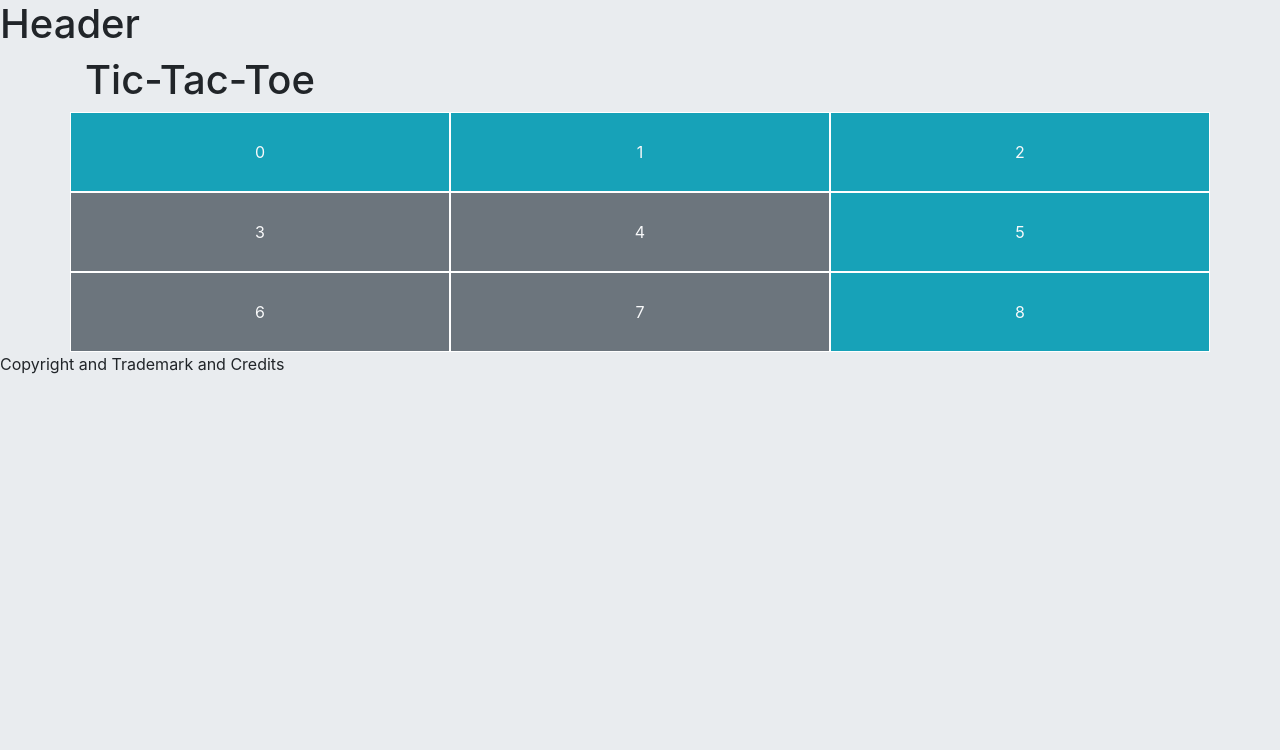
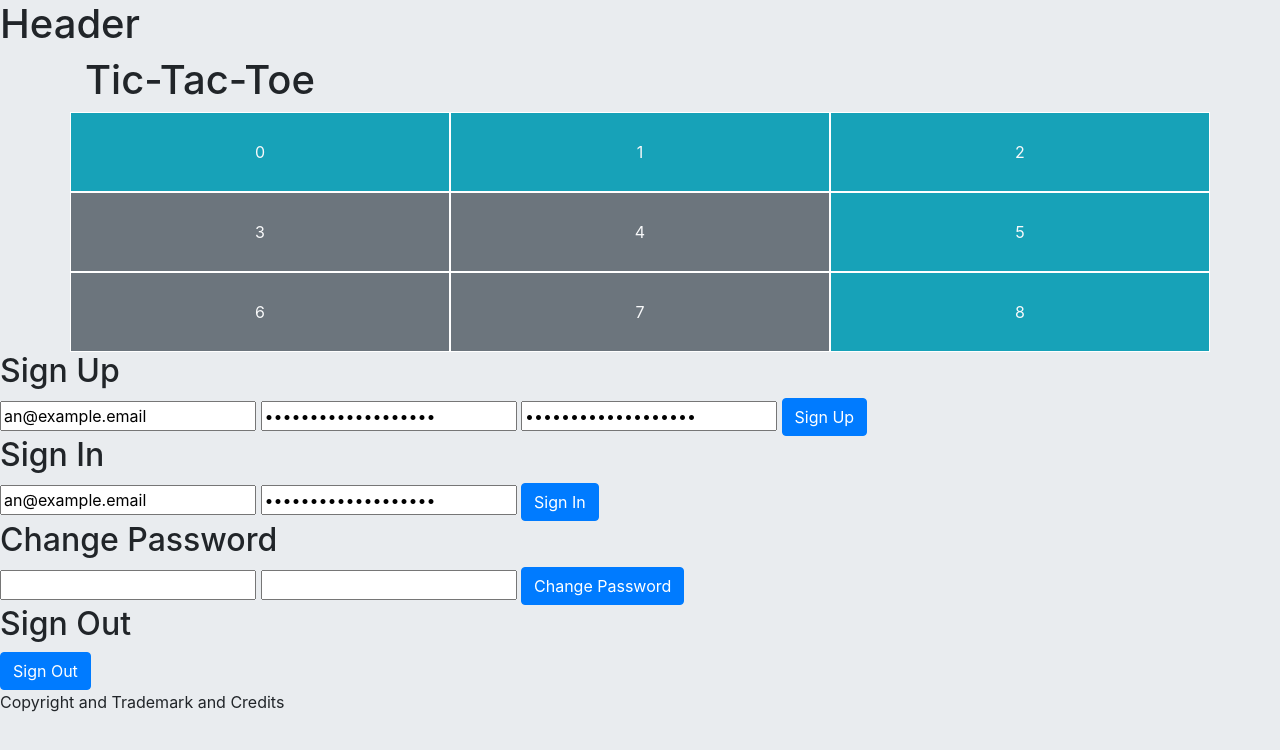
Before and after one commit to sr-hub/game-project-client, a website built with webpack: page index.html in a window 1280 px wide. Built offline with nearby package versions, Linux system fonts and the light colour scheme; some packages are replaced by stand-ins of ours; no server answers.

Commit message:
created curl scripts for user. updated api to match. updated html to include forms.

```diff
--- a/assets/scripts/api.js
+++ b/assets/scripts/api.js
@@ -44,5 +44,5 @@ module.exports = {
   signUp,
   signIn,
   changePass,
-  signOut
+  signOut,
 }
--- a/assets/scripts/config.js
+++ b/assets/scripts/config.js
@@ -3,7 +3,7 @@
 let apiUrl
 const apiUrls = {
   production: 'https://tic-tac-toe-wdi-production.herokuapp.com',
-  development: 'http://localhost:4741'
+  development: 'https://tic-tac-toe-wdi.herokuapp.com'
 }
 
 if (window.location.hostname === 'localhost') {
--- a/index.html
+++ b/index.html
@@ -40,7 +40,42 @@
     </div>
     <div id=status></div>
     <div id=clickResult></div>
-
+<div class="beforePlay">
+  <!-- sign up form -->
+  <h2>Sign Up</h2>
+  <form id="signUp">
+  <input name="credentials[email]" type="text" value="an@example.email">
+  <input name="credentials[password]" type="password" value="an example password">
+  <input name="credentials[password_confirmation]" type="password" value="an example password">
+  <button type="submit" class="btn btn-primary">Sign Up</button>
+  </form>
+<!-- end sign-up form -->
+<!-- sign in form -->
+  <h2>Sign In</h2>
+  <form id="signIn">
+  <input name="credentials[email]" type="text" value="an@example.email">
+  <input name="credentials[password]" type="password" value="an example password">
+  <button type="submit" class="btn btn-primary">Sign In</button>
+  </form>
+<!-- end sign in form -->
+</div>
+<div class="change-pass">
+  <!-- change pass -->
+  <h2>Change Password</h2>
+  <form id="changePass">
+  <input name="passwords[old]" type="password">
+  <input name="passwords[new]" type="password">
+  <button type="submit" class="btn btn-primary">Change Password</button>
+</form>
+<!-- end change pass -->
+<!-- sign out -->
+<div class ="sign-out">
+  <h2>Sign Out</h2>
+  <form id="sign-out">
+  <button type="submit" class="btn btn-primary">Sign Out</button>
+  </form>
+</div>
+<!-- end sign out     -->
     <footer>
       <p> Copyright and Trademark and Credits </p>
     </footer>
```
Also changed, not shown: 5 other files.
